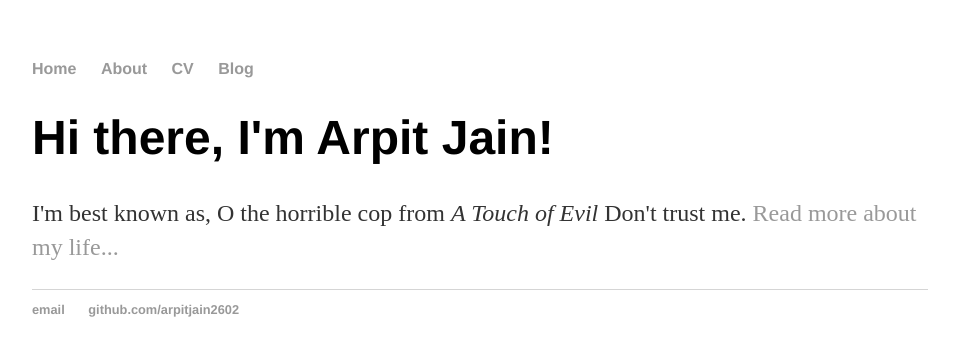
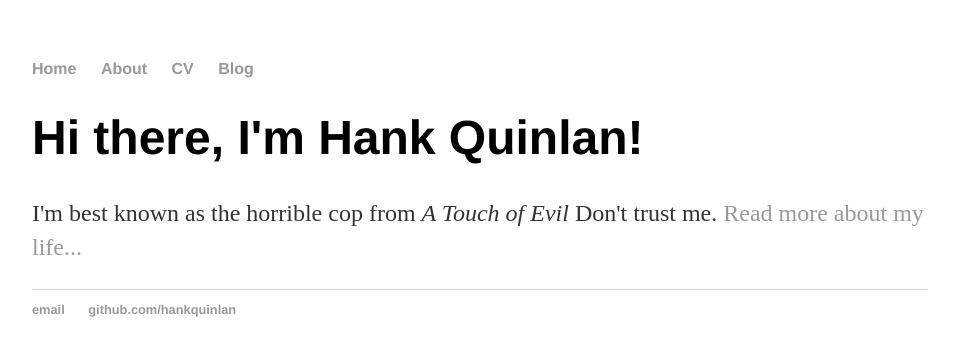
Before and after one commit to arpitjain2602/arpitjain2602.github.io, a Jekyll site: the page built from index.html, in a window 1280 px wide. Shown: the top 356 px of the page, without its empty margins (160-1115 px from the left). Built offline with Jekyll 4.4.1, drawn with Linux system fonts in a browser that asks for light colours.

Commit message:
Update index.html

```diff
--- a/index.html
+++ b/index.html
@@ -1,30 +1,8 @@
-<!DOCTYPE html>
-<html>
-	<head>
-		<title>Arpit Jain</title>
-		<!-- link to main stylesheet -->
-		<link rel="stylesheet" type="text/css" href="/css/main.css">
-	</head>
-	<body>
-		<nav>
-    		<ul>
-        		<li><a href="/">Home</a></li>
-	        	<li><a href="/about">About</a></li>
-        		<li><a href="/cv">CV</a></li>
-        		<li><a href="/blog">Blog</a></li>
-    		</ul>
-		</nav>
-		<div class="container">
-    		<div class="blurb">
-        		<h1>Hi there, I'm Arpit Jain!</h1>
-				<p>I'm best known as, O the horrible cop from <em>A Touch of Evil</em> Don't trust me. <a href="/about">Read more about my life...</a></p>
-    		</div><!-- /.blurb -->
-		</div><!-- /.container -->
-		<footer>
-    		<ul>
-        		<li><a href="mailto:arpit2602@gmail.com">email</a></li>
-        		<li><a href="https://github.com/arpitjain2602">github.com/arpitjain2602</a></li>
-			</ul>
-		</footer>
-	</body>
-</html>
+---
+layout: default
+title: Arpit Jain
+---
+<div class="blurb">
+	<h1>Hi there, I'm Hank Quinlan!</h1>
+	<p>I'm best known as the horrible cop from <em>A Touch of Evil</em> Don't trust me. <a href="/about">Read more about my life...</a></p>
+</div><!-- /.blurb -->
```
